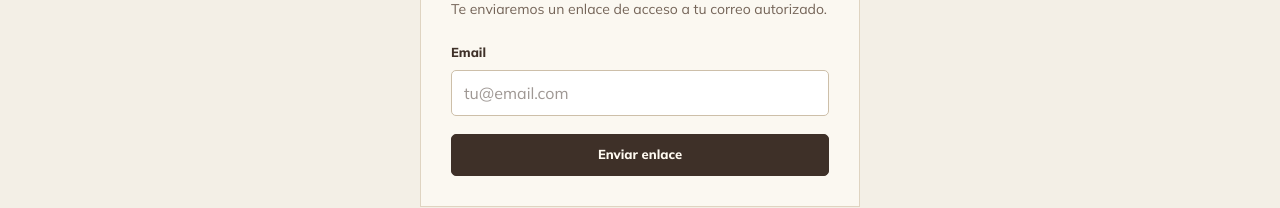
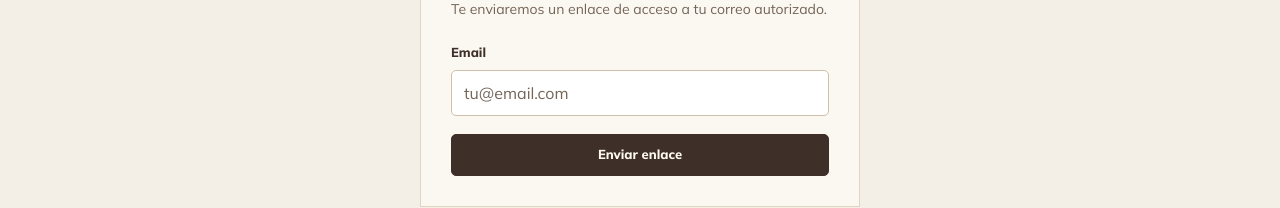
Before and after one commit to BrunoSimone/canela, a Next.js app: page /admin/ingresar in a window 1280 px wide. Shown: the part 287-495 px from the top of the page. Built offline with nearby package versions, Linux system fonts and the light colour scheme; no server answers; a web font is replaced by a local one.

Commit message:
fix: improve login feedback and placeholder contrast

```diff
--- a/src/modules/admin/presentation/admin.module.css
+++ b/src/modules/admin/presentation/admin.module.css
@@ -192,6 +192,7 @@
 .loginCard p { color: var(--admin-soft); font-size: 14px; line-height: 1.5; margin: 10px 0 23px; }
 .loginCard label { font-size: 13px; font-weight: 800; margin-bottom: 7px; }
 .loginCard input[type="email"] { min-height: 46px; border: 1px solid #cdbfa9; border-radius: 5px; background: white; padding: 0 12px; margin-bottom: 18px; }
+.loginCard input::placeholder { color: #746458; opacity: 1; }
 .loginCard form { margin-top: 12px; }
 .loginCard form .primaryLink { width: 100%; }
 .loginCard > .primaryLink { width: 100%; }
--- a/src/modules/admin/presentation/login-client.tsx
+++ b/src/modules/admin/presentation/login-client.tsx
@@ -30,14 +30,14 @@ export function LoginClient() {
     }
   }
 
-  if (sent) return <div className={styles.loginCard}><span className={styles.loginIcon}><Mail size={27} /></span><h1>Revisá tu correo</h1><p>Si tu dirección tiene acceso, recibirás un enlace para entrar. El enlace dura 15 minutos.</p><button className={styles.textButton} onClick={() => setSent(false)} type="button">Usar otro email</button></div>;
+  if (sent) return <div className={styles.loginCard} role="status"><span className={styles.loginIcon}><Mail size={27} /></span><h1>Revisá tu correo</h1><p>Si tu dirección tiene acceso, recibirás un enlace para entrar. El enlace dura 15 minutos.</p><button className={styles.textButton} onClick={() => setSent(false)} type="button">Usar otro email</button></div>;
   return (
-    <form className={styles.loginCard} onSubmit={submit}>
+    <form className={styles.loginCard} onSubmit={submit} aria-busy={pending}>
       <span className={styles.loginIcon}><Mail size={27} /></span>
       <h1>Ingresar a pedidos</h1>
       <p>Te enviaremos un enlace de acceso a tu correo autorizado.</p>
       <label htmlFor="admin-email">Email</label>
-      <input id="admin-email" type="email" required autoComplete="email" value={email} onChange={(event) => setEmail(event.target.value)} placeholder="tu@email.com" />
+      <input id="admin-email" type="email" required autoComplete="email" autoCapitalize="none" value={email} onChange={(event) => setEmail(event.target.value)} placeholder="tu@email.com" />
       {error && <p className={styles.formError} role="alert">No pudimos enviar el enlace. Intentá de nuevo más tarde.</p>}
       <button className={styles.primaryLink} type="submit" disabled={pending}>{pending ? "Enviando…" : "Enviar enlace"}</button>
     </form>
```
